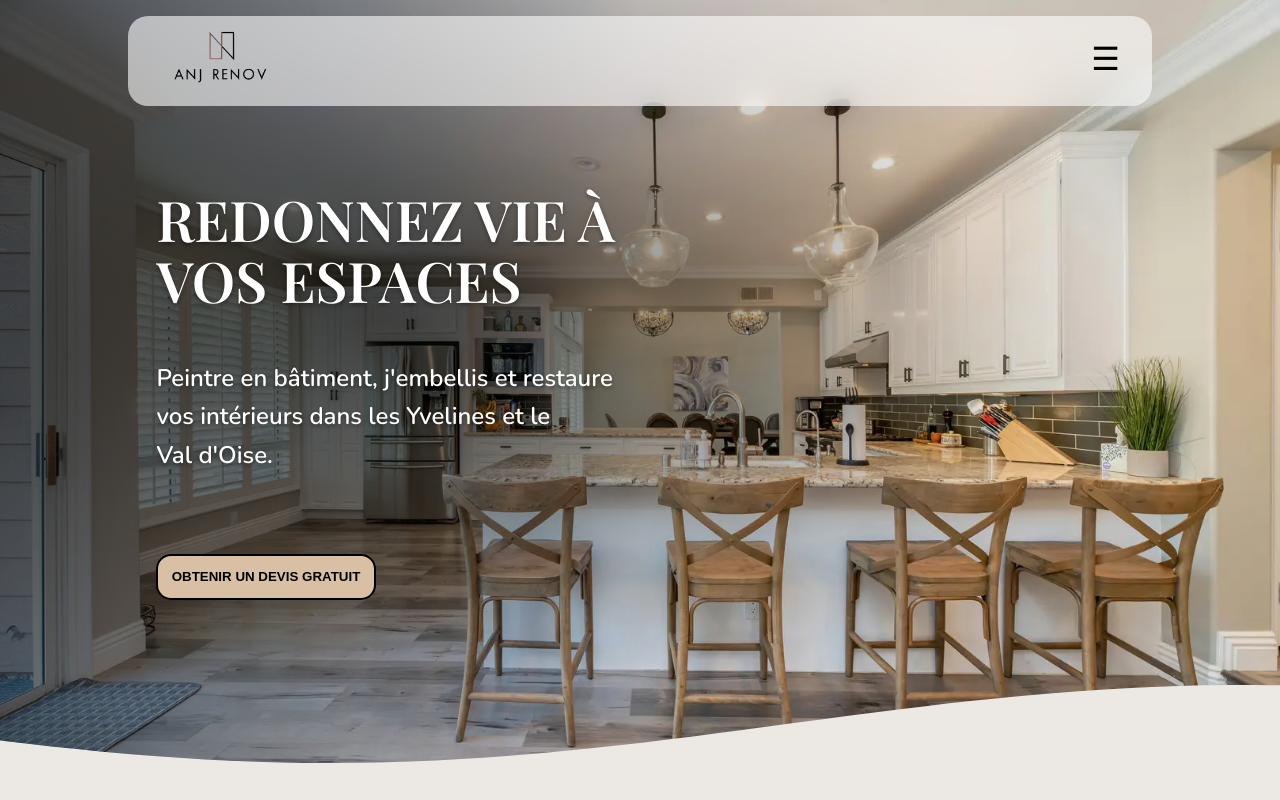
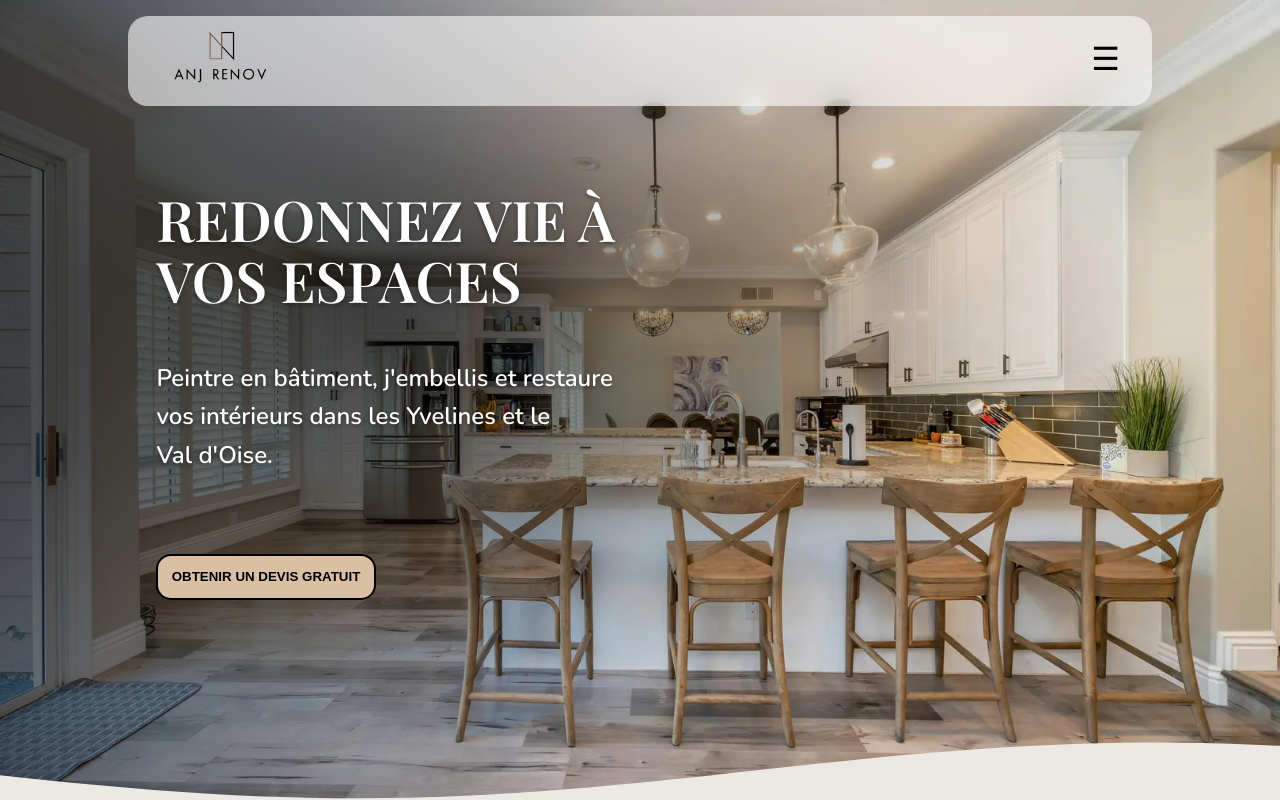
Before and after one commit to aurelienog/renov, a Next.js app: page / in a window 1280 px wide. Shown: the top 800 px of the page. Built offline with nearby package versions, Linux system fonts and the light colour scheme; a web font is replaced by a local one.

Commit message:
move clip path from background image to hero section

```diff
--- a/src/components/background-image/BackgroundImage.tsx
+++ b/src/components/background-image/BackgroundImage.tsx
@@ -6,10 +6,9 @@ function BackgroundImage({ image }: {image: StaticImageData}): JSX.Element  {
   return (
     <figure className={`full-width ${styles.wrapper}`}>
       <div style={{position: 'relative', width: '100%', height: '100vh'}}>
-        <Image src={image} placeholder='blur' priority sizes="100vw" quality={75} style={{ objectFit: 'cover', width: '100%', height:'100%' }}
+        <Image src={image} placeholder='blur' priority sizes="100vw" quality={75} style={{ objectFit: 'cover', width: '100%', height:'100vh'}}
         alt="montre une cuisine spacieuse et lumineuse. L'esthétique générale est épurée, élégante et moderne. Il y a un îlot de cuisine avec quatre chaises en bois. La cuisine est éclairée par des suspensions et dispose d'une grande fenêtre avec des stores blancs." />
-        <div className={styles.overlay}></div>
-      </div>
+        <div className={styles.overlay}></div></div>
     </figure>
   )
 }
--- a/src/components/background-image/styles.module.css
+++ b/src/components/background-image/styles.module.css
@@ -6,25 +6,21 @@
   width: 100%;
   height: 100vh;
   overflow: hidden;
-  clip-path: polygon(100% 0%, 0% 0% , 0.00% 92.56%, 2.00% 92.94%, 4.00% 93.30%, 6.00% 93.64%, 8.00% 93.96%, 10.00% 94.25%, 12.00% 94.51%, 14.00% 94.73%, 16.00% 94.93%, 18.00% 95.09%, 20.00% 95.22%, 22.00% 95.31%, 24.00% 95.36%, 26.00% 95.37%, 28.00% 95.35%, 30.00% 95.29%, 32.00% 95.19%, 34.00% 95.06%, 36.00% 94.89%, 38.00% 94.69%, 40.00% 94.45%, 42.00% 94.19%, 44.00% 93.89%, 46.00% 93.57%, 48.00% 93.23%, 50.00% 92.86%, 52.00% 92.48%, 54.00% 92.08%, 56.00% 91.67%, 58.00% 91.25%, 60.00% 90.82%, 62.00% 90.39%, 64.00% 89.97%, 66.00% 89.54%, 68.00% 89.13%, 70.00% 88.72%, 72.00% 88.33%, 74.00% 87.95%, 76.00% 87.60%, 78.00% 87.27%, 80.00% 86.96%, 82.00% 86.68%, 84.00% 86.43%, 86.00% 86.21%, 88.00% 86.02%, 90.00% 85.87%, 92.00% 85.75%, 94.00% 85.67%, 96.00% 85.63%, 98.00% 85.63%, 100.00% 85.66%);
 }
 
 .overlay {
   position: absolute;
   width: 100%;
-  height: 100vh;
-  top: 0;
-  left: 0;
-  background: linear-gradient(to right, rgba(0, 0, 0, 0.5), rgba(0,0,0,0.3));
-  z-index: 1;}
+  height: auto;
+  inset: 0;
+  background: linear-gradient(to right, rgba(0, 0, 0, 0.5), rgba(0,0,0,0.3));}
 
   .overlay::after {
     content: "";
     position: absolute;
-    width: 100%;
-    height: 100vh;
+    inset: 0;
     background: radial-gradient(ellipse at 30% 40%, rgba(0, 0, 0, 0.6) 0%, transparent 60%);
-    z-index: 2;
+
     pointer-events: none;
   }
 
--- a/src/sections-home/hero-section/HeroSection.tsx
+++ b/src/sections-home/hero-section/HeroSection.tsx
@@ -9,10 +9,11 @@ function HeroSection(): JSX.Element  {
     <section className={`full-width ${styles.hero}`}>
       <BackgroundImage image={heroImage}/>
       <article className={`${styles.info}`}>
-        <h1 className='visually-hidden'>Peintre en bâtiment, expert en peinture et rénovation intérieure/extérieure dans les Yvelines et le Val-d&#39;Oise</h1>
+        <h1 className='visually-hidden'>Peintre en bâtiment, expert en peinture et rénovation intérieure/extérieure dans les Yvelines et le Val-d{`'`}Oise</h1>
         <h2>Redonnez vie à vos espaces</h2>
-        <p>Peintre en bâtiment, j&#39;embellis et restaure vos intérieurs dans les Yvelines et le Val d&#39;Oise.</p>
+        <p>Peintre en bâtiment, j{`'`}embellis et restaure vos intérieurs dans les Yvelines et le Val d{`'`}Oise.</p>
         <Button>Obtenir un devis gratuit</Button>
+        <div aria-hidden="true" className={styles.clip}></div>
       </article>
     </section>
   )
--- a/src/sections-home/hero-section/styles.module.css
+++ b/src/sections-home/hero-section/styles.module.css
@@ -12,11 +12,11 @@
 
 .hero {
   position: relative;
-  height: 90vh;
+  width: 100%;
+  height: 100vh;
 
   & h2 {
     margin-bottom: 3rem;
-    text-transform: uppercase;
     font-weight: var(--fw-semi-bold);
   }
 
@@ -25,6 +25,17 @@
     margin-bottom: 5rem;
     font-weight: var(--fw-semi-bold);
   }
+}
+
+.clip  {
+  background-color: var(--background);
+  position: absolute;
+  content: '';
+  width: 100%;
+  height: 20vh;
+  bottom: 5em;
+  left: 0;
+  clip-path: polygon(100% 100%, 0% 100% , 0.00% 84.54%, 2.00% 86.25%, 4.00% 87.90%, 6.00% 89.49%, 8.00% 91.00%, 10.00% 92.42%, 12.00% 93.72%, 14.00% 94.91%, 16.00% 95.95%, 18.00% 96.85%, 20.00% 97.60%, 22.00% 98.18%, 24.00% 98.60%, 26.00% 98.84%, 28.00% 98.91%, 30.00% 98.80%, 32.00% 98.52%, 34.00% 98.07%, 36.00% 97.45%, 38.00% 96.67%, 40.00% 95.73%, 42.00% 94.66%, 44.00% 93.44%, 46.00% 92.11%, 48.00% 90.68%, 50.00% 89.15%, 52.00% 87.54%, 54.00% 85.87%, 56.00% 84.16%, 58.00% 82.42%, 60.00% 80.67%, 62.00% 78.93%, 64.00% 77.22%, 66.00% 75.55%, 68.00% 73.94%, 70.00% 72.41%, 72.00% 70.97%, 74.00% 69.63%, 76.00% 68.42%, 78.00% 67.34%, 80.00% 66.40%, 82.00% 65.61%, 84.00% 64.99%, 86.00% 64.53%, 88.00% 64.24%, 90.00% 64.13%, 92.00% 64.20%, 94.00% 64.43%, 96.00% 64.84%, 98.00% 65.42%, 100.00% 66.17%);
 }
 
 @keyframes slideInRight {
--- a/src/sections-home/trust-section/styles.module.css
+++ b/src/sections-home/trust-section/styles.module.css
@@ -7,7 +7,6 @@
   padding-bottom: 4em;
   padding-left: 1em;
   padding-right: 1em;
-
 }
 
 .section h3 > span {
@@ -32,7 +31,7 @@
   justify-content: center;
   align-items: center;
   text-align: center;
-  margin: 2em;
+  margin: 0 2em 2em 2em;
   max-width: 28ch;
 
   &:last-of-type {
```
